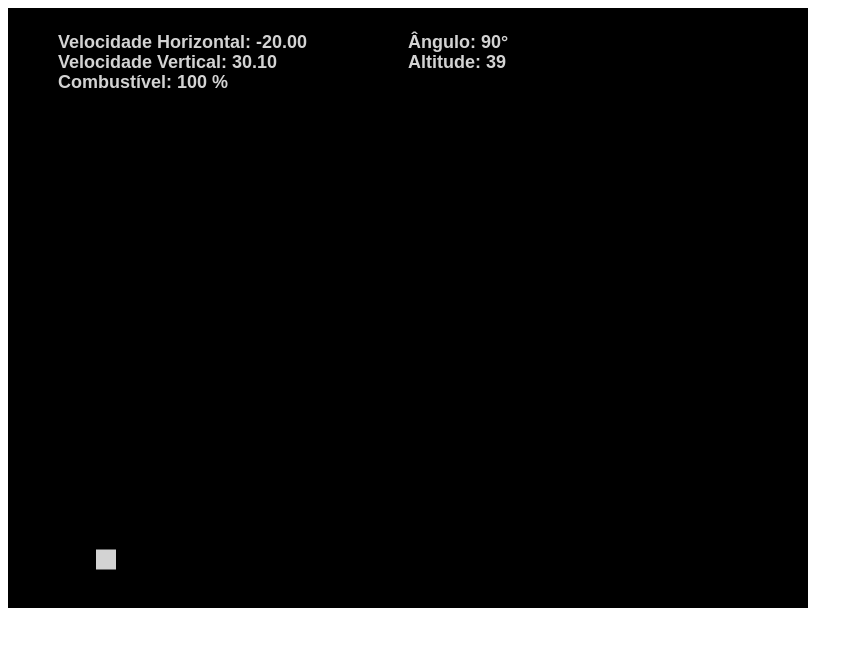
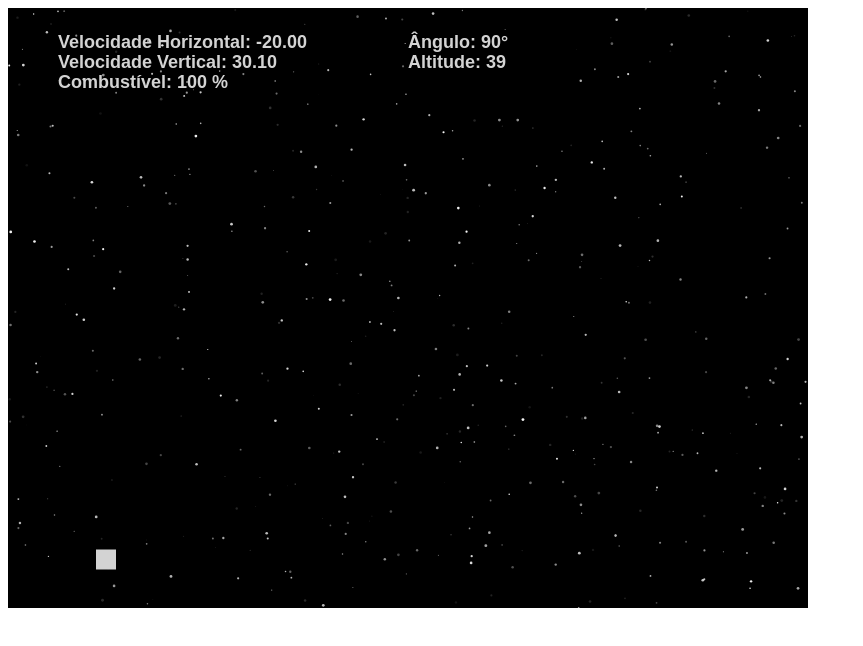
Before and after one commit to Prof-Edgard/lopal-moonlander, a plain HTML site: page alunissagem.html in a window 1280 px wide. Shown: the whole page, without its empty margins (0-863 px from the left). Drawn offline with Linux system fonts and the light colour scheme.

Commit message:
Estrelas acrescentadas

```diff
--- a/alunissagem.html
+++ b/alunissagem.html
@@ -6,7 +6,7 @@
     <title>Alunissagem</title>
 </head>
 <body>
-    <canvas id="jogo" width="800" height="600" style="background-color: black">
+    <canvas id="jogo" width="800" height="600">
 
     </canvas>
     <script src="jogo.js">
--- a/jogo.js
+++ b/jogo.js
@@ -43,6 +43,18 @@ let moduloLunar = {
     rotacaoAntiHorario: false,
     rotacaoHorario: false
 }
+
+var stars = [];
+for (var i = 0; i < 500; i++) {
+    stars[i] = {
+      x: Math.random() * canvas.width,
+      y: Math.random() * canvas.height,
+      radius: Math.sqrt(Math.random() * 2),
+      alpha: 1.0,
+      decreasing: true,
+      dRatio: Math.random()*0.05
+    };
+  }
 
 //Seção de visualização
 function desenharModuloLunar(){
@@ -132,11 +144,40 @@ function mostrarCombustivel(){
 }
 
 
+function drawStars()
+{
+  contexto.save();
+  contexto.fillStyle = "#000"
+  contexto.fillRect(0, 0, canvas.width, canvas.height);
+  for (var i = 0; i < stars.length; i++) {
+    var star = stars[i];
+    contexto.beginPath();
+    contexto.arc(star.x, star.y, star.radius, 0, 2*Math.PI);
+    contexto.closePath();
+    contexto.fillStyle = "rgba(255, 255, 255, " + star.alpha + ")";
+    if (star.decreasing == true)
+    {
+      star.alpha -=star.dRatio;
+      if (star.alpha < 0.1)
+      { star.decreasing = false; }
+    }
+    else
+    {
+      star.alpha += star.dRatio;
+      if (star.alpha > 0.95)
+      { star.decreasing = true; }
+    }
+    contexto.fill();
+  }
+  contexto.restore();
+}
+
+
 function desenhar(){
     //limpar a tela
     contexto.clearRect(0, 0, canvas.width, canvas.height);
     //Esta função atualiza a posição do módulo lunar em função da gravidade
-
+    drawStars();
     atracaoGravitacional();
     desenharModuloLunar();
     mostrarAltitude();
@@ -144,6 +185,7 @@ function desenhar(){
     mostrarVelocidadeHorizontal();
     mostrarVelocidadeVertical();
     mostrarCombustivel();
+
     //Esta função repete a execução da função desenhar a cada quadro
     if(moduloLunar.posicao.y >= (canvas.height - 0.5 * moduloLunar.altura )){
 
```
